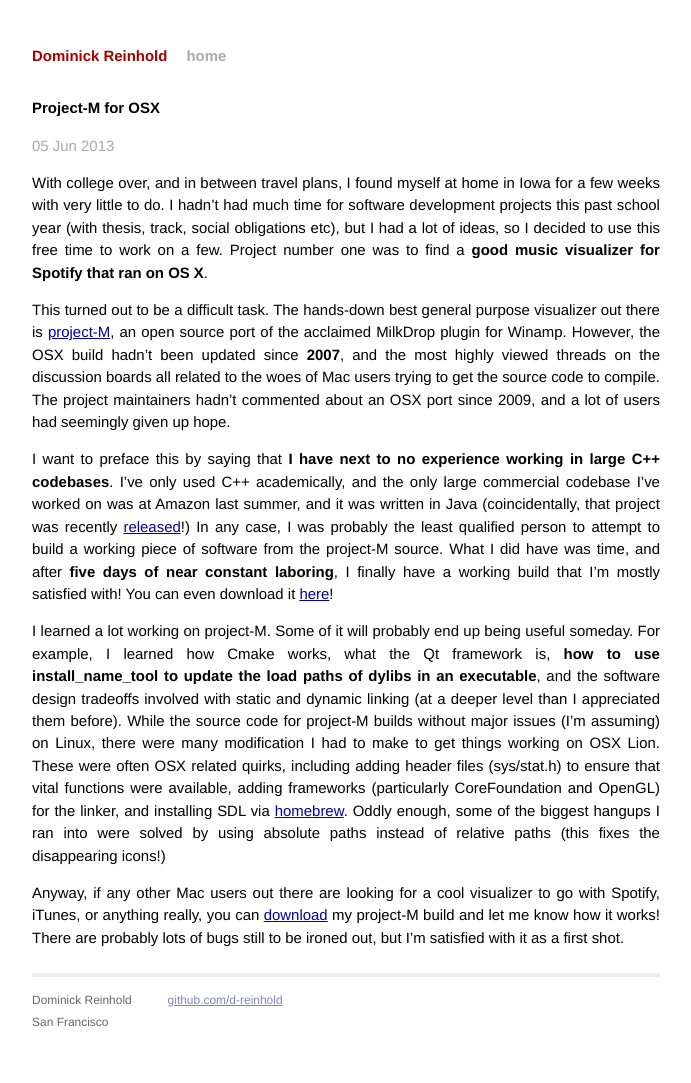
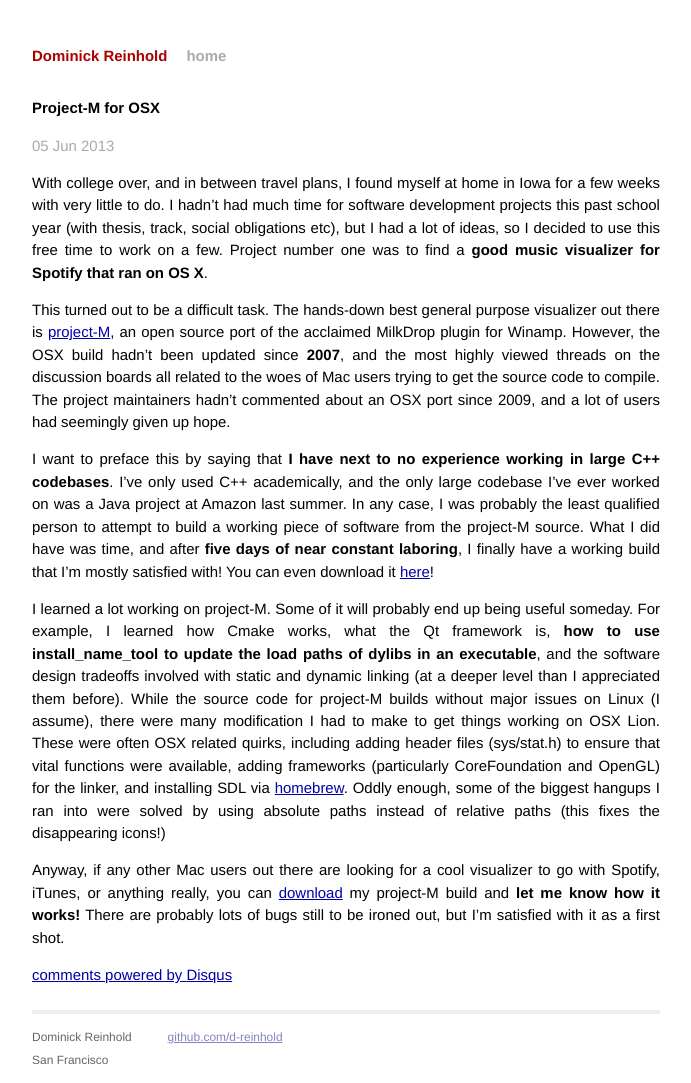
Before and after one commit to d-reinhold/d-reinhold.github.io, a Jekyll site: the page built from _posts/2013-06-05-projectM-for-OSX.markdown, in a window 1280 px wide. Shown: the whole page, without its empty margins (294-985 px from the left). Built offline with Jekyll 4.4.1, drawn with Linux system fonts in a browser that asks for light colours; comment, search, counter and statistics services are not loaded; before the commit the page ends 1046 px from its top, so only the background shows below that.

Commit message:
Added disqus comments

```diff
--- a/_layouts/post.html
+++ b/_layouts/post.html
@@ -7,3 +7,17 @@
 <div id="post">
 {{ content }}
 </div>
+<div id="disqus_thread"></div>
+    <script type="text/javascript">
+        /* * * CONFIGURATION VARIABLES: EDIT BEFORE PASTING INTO YOUR WEBPAGE * * */
+        var disqus_shortname = 'dominickreinhold'; // required: replace example with your forum shortname
+
+        /* * * DON'T EDIT BELOW THIS LINE * * */
+        (function() {
+            var dsq = document.createElement('script'); dsq.type = 'text/javascript'; dsq.async = true;
+            dsq.src = '//' + disqus_shortname + '.disqus.com/embed.js';
+            (document.getElementsByTagName('head')[0] || document.getElementsByTagName('body')[0]).appendChild(dsq);
+        })();
+    </script>
+    <noscript>Please enable JavaScript to view the <a href="http://disqus.com/?ref_noscript">comments powered by Disqus.</a></noscript>
+    <a href="http://disqus.com" class="dsq-brlink">comments powered by <span class="logo-disqus">Disqus</span></a>
--- a/_posts/2013-06-05-projectM-for-OSX.markdown
+++ b/_posts/2013-06-05-projectM-for-OSX.markdown
@@ -9,8 +9,8 @@
 
 This turned out to be a difficult task. The hands-down best general purpose visualizer out there is [project-M](https://sourceforge.net/p/projectm), an open source port of the acclaimed MilkDrop plugin for Winamp. However, the OSX build hadn't been updated since __2007__, and the most highly viewed threads on the discussion boards all related to the woes of Mac users trying to get the source code to compile. The project maintainers hadn't commented about an OSX port since 2009, and a lot of users had seemingly given up hope.
 
-I want to preface this by saying that __I have next to no experience working in large C++ codebases__. I've only used C++ academically, and the only large commercial codebase I've worked on was at Amazon last summer, and it was written in Java  (coincidentally, that project was recently [released](https://amazon.in)!) In any case, I was probably the least qualified person to attempt to build a working piece of software from the project-M source. What I did have was time, and after __five days of near constant laboring__, I finally have a working build that I'm mostly satisfied with! You can even download it [here](https://www.dropbox.com/s/4ly2msfdb871lo2/projectM-jackosx.dmg)!
+I want to preface this by saying that __I have next to no experience working in large C++ codebases__. I've only used C++ academically, and the only large codebase I've ever worked on was a Java project at Amazon last summer. In any case, I was probably the least qualified person to attempt to build a working piece of software from the project-M source. What I did have was time, and after __five days of near constant laboring__, I finally have a working build that I'm mostly satisfied with! You can even download it [here](https://dl.dropboxusercontent.com/u/46809629/Code/ProjectM/1.0/projectM-jackOSX.dmg)!
 
-I learned a lot working on project-M. Some of it will probably end up being useful someday. For example, I learned how Cmake works, what the Qt framework is, __how to use install_name_tool to update the load paths of dylibs in an executable__, and the software design tradeoffs involved with static and dynamic linking (at a deeper level than I appreciated them before). While the source code for project-M builds without major issues (I'm assuming) on Linux, there were many modification I had to make to get things working on OSX Lion. These were often OSX related quirks, including adding header files (sys/stat.h) to ensure that vital functions were available, adding frameworks (particularly CoreFoundation and OpenGL) for the linker, and installing SDL via [homebrew](http://mxcl.github.io/homebrew/). Oddly enough, some of the biggest hangups I ran into were solved by using absolute paths instead of relative paths (this fixes the disappearing icons!)
+I learned a lot working on project-M. Some of it will probably end up being useful someday. For example, I learned how Cmake works, what the Qt framework is, __how to use install_name_tool to update the load paths of dylibs in an executable__, and the software design tradeoffs involved with static and dynamic linking (at a deeper level than I appreciated them before). While the source code for project-M builds without major issues on Linux (I assume), there were many modification I had to make to get things working on OSX Lion. These were often OSX related quirks, including adding header files (sys/stat.h) to ensure that vital functions were available, adding frameworks (particularly CoreFoundation and OpenGL) for the linker, and installing SDL via [homebrew](http://mxcl.github.io/homebrew/). Oddly enough, some of the biggest hangups I ran into were solved by using absolute paths instead of relative paths (this fixes the disappearing icons!)
 
-Anyway, if any other Mac users out there are looking for a cool visualizer to go with Spotify, iTunes, or anything really, you can [download](https://www.dropbox.com/s/4ly2msfdb871lo2/projectM-jackosx.dmg) my project-M build and let me know how it works! There are probably lots of bugs still to be ironed out, but I'm satisfied with it as a first shot.
+Anyway, if any other Mac users out there are looking for a cool visualizer to go with Spotify, iTunes, or anything really, you can [download](https://dl.dropboxusercontent.com/u/46809629/Code/ProjectM/1.0/projectM-jackOSX.dmg) my project-M build and __let me know how it works!__ There are probably lots of bugs still to be ironed out, but I'm satisfied with it as a first shot.
```
